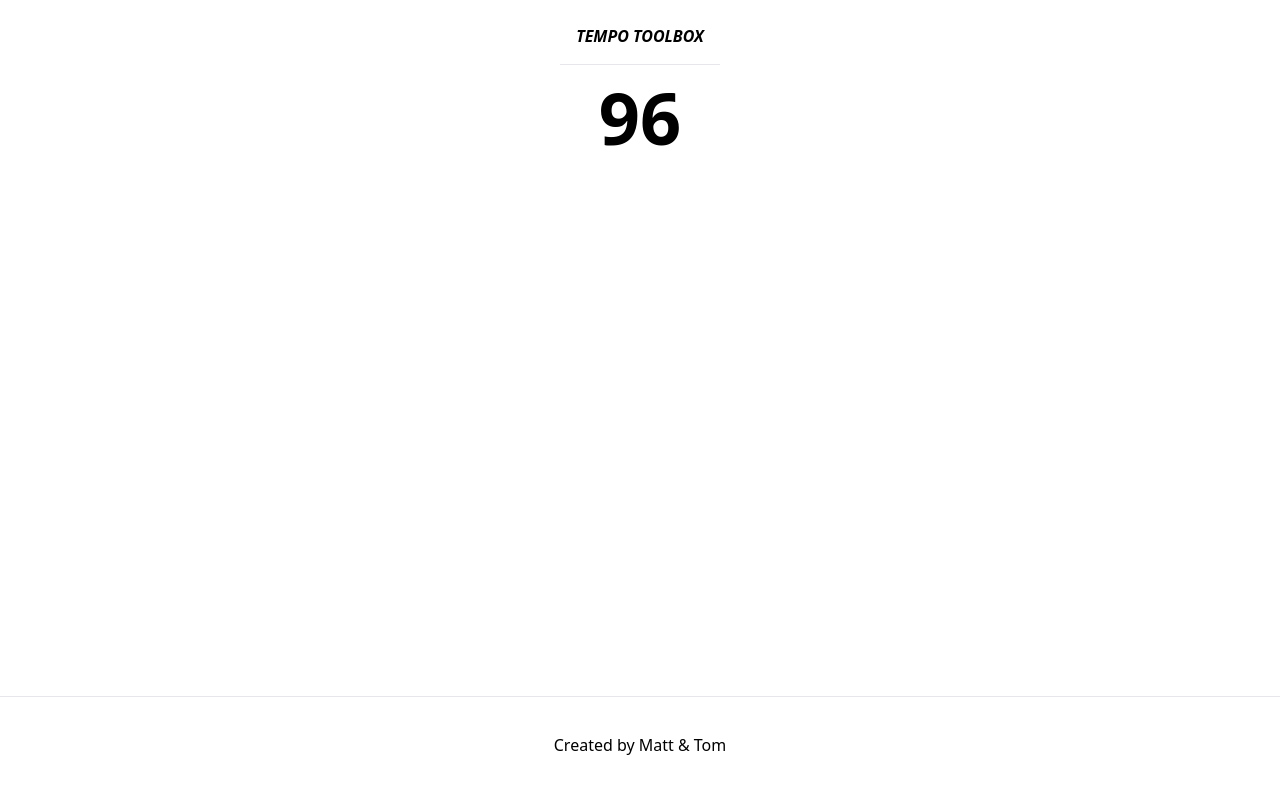
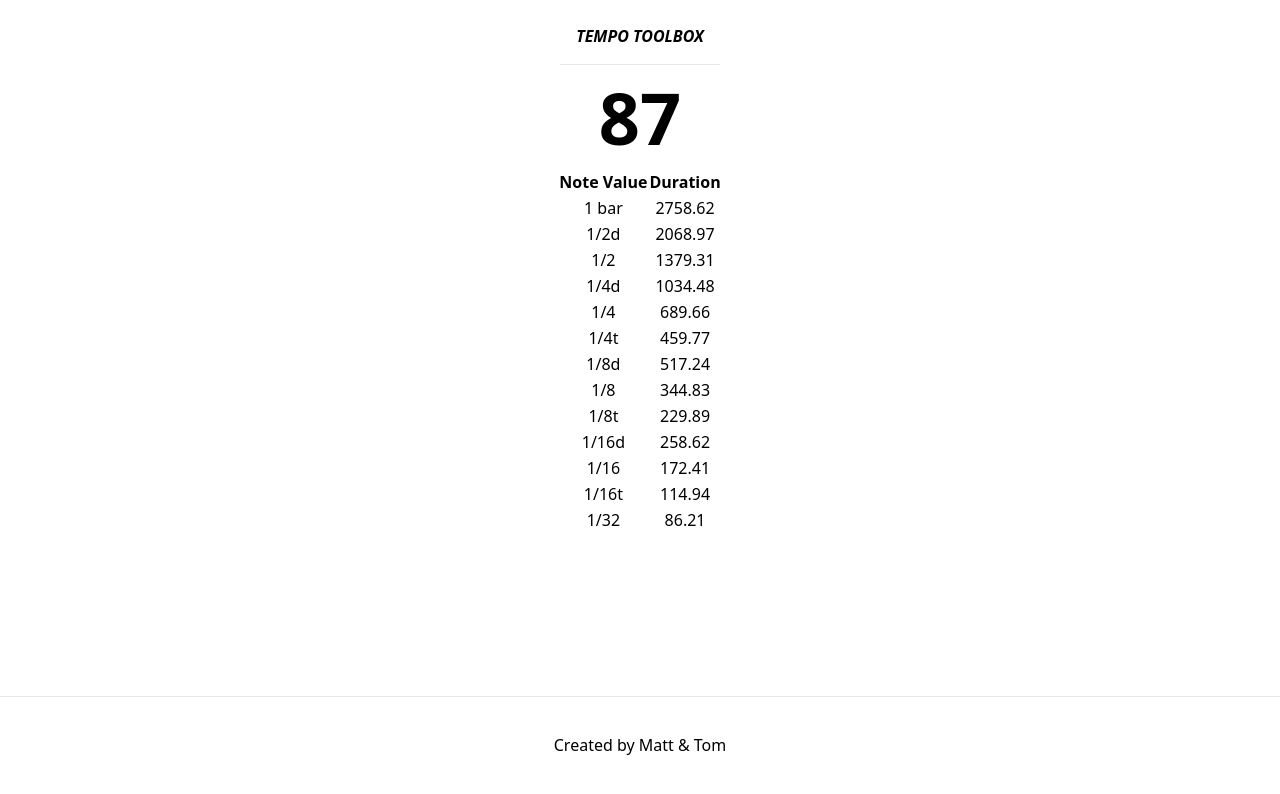
Before and after one commit to mjhxmjh/tempo-toolbox, a Next.js app: page / in a window 1280 px wide. Shown: the top 794 px of the page. Built offline with nearby package versions, Linux system fonts and the light colour scheme.

Commit message:
initialize table display

```diff
--- a/components/App.jsx
+++ b/components/App.jsx
@@ -1,8 +1,40 @@
 import TempoDisplay from "./TempoDisplay";
-import { useState } from "react";
+import { useState, useEffect, useMemo } from "react";
+import beatValueToNote from "../utils/beat-value-to-note/beat-value-to-note";
+import calculateDelayTimes from "../utils/calculate-delay-times/calculate-delay-times";
+import makeDataObject from "../utils/make-data-object/make-data-object";
+import TableDisplay from "./TableDisplay";
 
 export default function App() {
-  const [tempo, setTempo] = useState(96);
+  const [tableData, setTableData] = useState([]);
+  const [tempo, setTempo] = useState(87);
+  const beatValues = [
+    4, 3, 2, 1.5, 1, 0.66666666666, 0.75, 0.5, 0.33333333333, 0.375, 0.25,
+    0.16666666666, 0.125,
+  ];
 
-  return <TempoDisplay tempo={tempo} />;
+  const noteValues = Array.from(beatValues, beatValueToNote);
+
+  useEffect(() => {
+    const durationTimes = calculateDelayTimes(tempo, beatValues);
+    const tableData = makeDataObject(
+      ["noteVals", "duration"],
+      noteValues,
+      durationTimes
+    );
+    setTableData(
+      tableData
+    ); /* array of objects in the following format [{ "note vals": "1 bar", duration: 1846.15 }, { "note vals": "1/2d", duration: 1384.62 }, { "note vals": "1/2", duration: 923.08 } and so on..] */
+  }, [tempo]);
+
+  return (
+    <>
+      <section>
+        <TempoDisplay tempo={tempo} />
+      </section>
+      <section>
+        <TableDisplay tableData={tableData} />
+      </section>
+    </>
+  );
 }
--- /dev/null
+++ b/components/TableDisplay.jsx
@@ -0,0 +1,131 @@
+import { useTable } from "react-table";
+
+export default function TableDisplay({ tableData }) {
+  return (
+    <div className="App">
+      <table>
+        <tr>
+          <th>Note Value </th>
+          <th>Duration</th>
+        </tr>
+        {tableData.map((val, key) => {
+          return (
+            <tr key={key}>
+              <td>{val.noteVals}</td>
+              <td>{val.duration}</td>
+            </tr>
+          );
+        })}
+      </table>
+    </div>
+  );
+}
+
+// export default function TableDisplay({ tableData }) {
+//   console.log(tableData);
+//   return (
+//     <div className="App">
+//       <table>
+//         <tr>
+//           <th>Note Value </th>
+//           <th>Duration</th>
+//         </tr>
+//         {tableData.map((val, key) => {
+//           return (
+//             <tr key={key}>
+//               <td>{val.noteValues}</td>
+//               <td>{val.durationTimes}</td>
+//             </tr>
+//           );
+//         })}
+//       </table>
+//     </div>
+//   );
+// }
+
+// const Table = (props) => {
+//   let data = null; // CLEAR FIRST
+
+//   // LOOP OVER DATA AND ASSIGN PER COLUMN
+//   data = props.tableData.map((el) => {
+//     // SHOULD RETURN AN OBJECT
+//     return {
+//       col0: el.properties.noteValues,
+//       col1: el.properties.durationTimes,
+//     };
+//   });
+
+//   // DEFINE COLUMNS
+//   const columns = React.useMemo(
+//     () =>
+//       props.col_labels.map((el, idx) => {
+//         return {
+//           Header: el,
+//           accessor: "col" + idx,
+//         };
+//       }),
+//     []
+//   );
+
+//   const tableInstance = useTable({ columns, data });
+
+//   const { getTableProps, getTableBodyProps, headerGroups, rows, prepareRow } =
+//     tableInstance;
+
+//   return (
+//     // apply the table props
+//     <table {...getTableProps()}>
+//       <thead>
+//         {
+//           // Loop over the header rows
+//           headerGroups.map((headerGroup) => (
+//             // Apply the header row props
+//             <tr {...headerGroup.getHeaderGroupProps()}>
+//               {
+//                 // Loop over the headers in each row
+//                 headerGroup.headers.map((column) => (
+//                   // Apply the header cell props
+//                   <th {...column.getHeaderProps()}>
+//                     {
+//                       // Render the header
+//                       column.render("Header")
+//                     }
+//                   </th>
+//                 ))
+//               }
+//             </tr>
+//           ))
+//         }
+//       </thead>
+//       // Apply the table body props
+//       <tbody {...getTableBodyProps()}>
+//         {
+//           // Loop over the table rows
+//           rows.map((row) => {
+//             // Prepare the row for display
+//             prepareRow(row);
+//             return (
+//               // Apply the row props
+//               <tr {...row.getRowProps()}>
+//                 {
+//                   // Loop over the rows cells
+//                   row.cells.map((cell) => {
+//                     // Apply the cell props
+//                     return (
+//                       <td {...cell.getCellProps()}>
+//                         {
+//                           // Render the cell contents
+//                           cell.render("Cell")
+//                         }
+//                       </td>
+//                     );
+//                   })
+//                 }
+//               </tr>
+//             );
+//           })
+//         }
+//       </tbody>
+//     </table>
+//   );
+// };
--- a/package.json
+++ b/package.json
@@ -9,7 +9,8 @@
   "dependencies": {
     "next": "latest",
     "react": "18.1.0",
-    "react-dom": "18.1.0"
+    "react-dom": "18.1.0",
+    "react-table": "^7.8.0"
   },
   "devDependencies": {
     "@types/node": "17.0.35",
```
Also changed, not shown: 1 other file (tests, documents, lock files or other folders).
